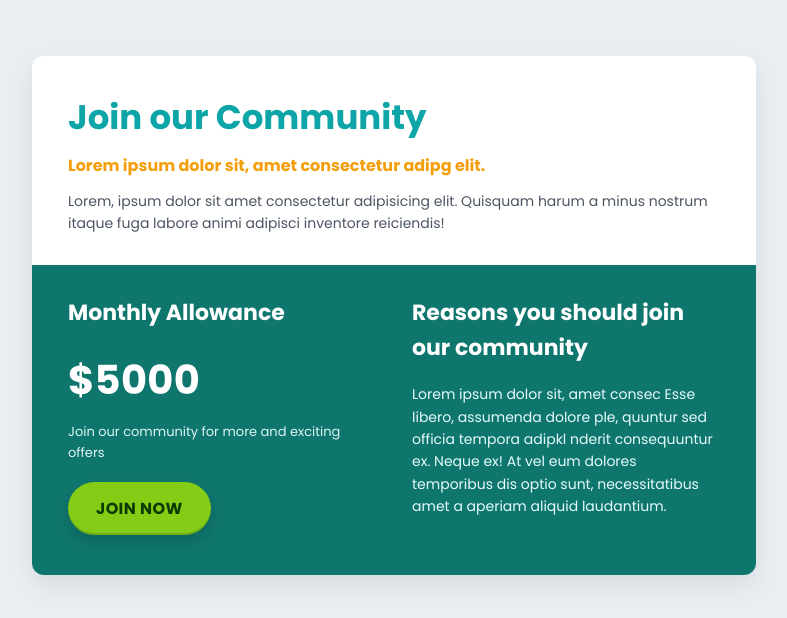
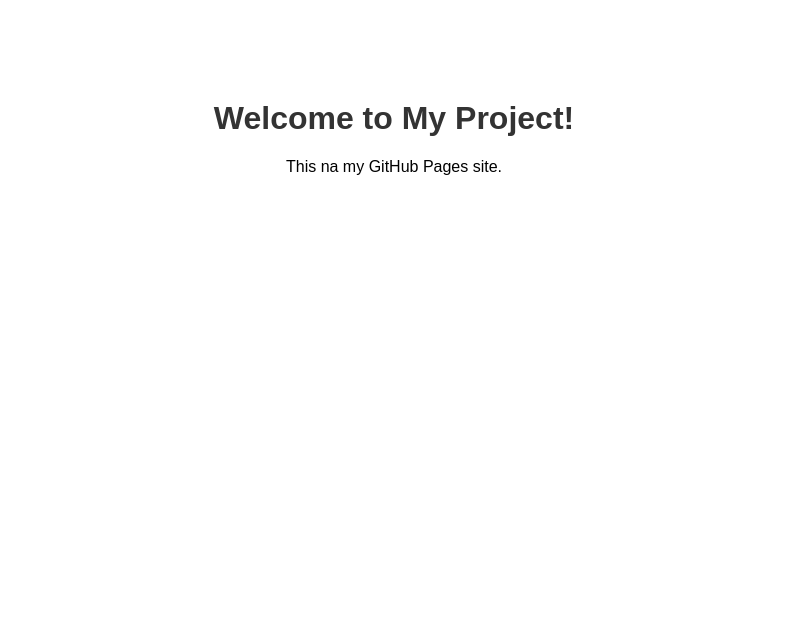
Before and after one commit to timzyalex/somo-aina-timilehin-project, a plain HTML site: page index.html in a window 1280 px wide. Shown: the whole page, without its empty margins (246-1033 px from the left). Drawn offline with Linux system fonts and the light colour scheme.

Commit message:
Replace index.html content with new project structure
The previous content has been replaced with a new HTML structure for the 'Somo Aina Timilehin Project'.

```diff
--- a/index.html
+++ b/index.html
@@ -1,174 +1,17 @@
 <!DOCTYPE html>
 <html lang="en">
 <head>
-  <meta charset="UTF-8" />
-  <meta name="viewport" content="width=device-width, initial-scale=1" />
-  <title>Join our Community</title>
-  <link href="https://fonts.googleapis.com/css2?family=Poppins:wght@400;600;700&display=swap" rel="stylesheet">
-  <style>
-    :root{
-      --bg:#e9eef2;                 /* page background */
-      --card:#ffffff;               /* top card */
-      --teal:#0ea5a8;               /* heading teal */
-      --dark-teal:#0f766e;          /* lower band */
-      --text:#334155;               /* body text */
-      --muted:#4b5563;              /* muted text */
-      --accent:#f59e0b;             /* amber subheading */
-      --cta:#84cc16;                /* button green */
-      --cta-dark:#65a30d;           /* button hover */
-      --shadow: 0 10px 25px rgba(0,0,0,.08);
-      --radius: 12px;
-      --radius-pill: 999px;
-    }
-
-    *{box-sizing:border-box}
-    html,body{height:100%}
-    body{
-      margin:0;
-      background:var(--bg);
-      font-family:"Poppins", system-ui, -apple-system, Segoe UI, Roboto, Helvetica, Arial, "Apple Color Emoji", "Segoe UI Emoji";
-      color:var(--text);
-      line-height:1.6;
-    }
-
-    .wrap{
-      max-width: 760px;
-      margin: 56px auto;
-      padding: 0 18px;
-    }
-
-    .card{
-      border-radius: var(--radius);
-      overflow: hidden;
-      box-shadow: var(--shadow);
-      background: var(--card);
-    }
-
-    /* top white section */
-    .card__top{
-      padding: 40px 36px 30px 36px;
-      background: var(--card);
-    }
-
-    .eyebrow{
-      font-weight:700;
-      font-size: 34px;
-      line-height:1.25;
-      margin:0 0 14px 0;
-      color: var(--teal);
-    }
-
-    .sub{
-      font-weight:700;
-      color: var(--accent);
-      margin: 0 0 12px 0;
-      font-size: 16px;
-    }
-
-    .lead{
-      margin: 0;
-      color: var(--muted);
-      font-size: 14px;
-    }
-
-    /* bottom teal section */
-    .card__bottom{
-      background: var(--dark-teal);
-      color: #e7f7f6;
-      padding: 30px 36px 40px 36px;
-    }
-
-    .grid{
-      display: grid;
-      grid-template-columns: 1fr 1fr;
-      gap: 36px;
-      align-items: start;
-    }
-
-    .h3{
-      font-weight:700;
-      font-size: 22px;
-      margin:0 0 18px 0;
-      color:#ffffff;
-    }
-
-    .amount{
-      font-weight: 800;
-      font-size: 40px;
-      margin: 0 0 10px 0;
-      color:#ffffff;
-      letter-spacing: .3px;
-    }
-
-    .supporting{
-      margin:0 0 18px 0;
-      font-size: 13px;
-      color:#dcf5f3;
-    }
-
-    .btn{
-      display:inline-block;
-      border:none;
-      outline:none;
-      padding: 14px 28px;
-      border-radius: var(--radius-pill);
-      background: var(--cta);
-      color:#0b3a02;
-      text-decoration:none;
-      font-weight:700;
-      letter-spacing:.4px;
-      box-shadow: inset 0 -2px 0 rgba(0,0,0,.15), 0 6px 14px rgba(0,0,0,.15);
-      transition: transform .08s ease, background .2s ease, box-shadow .2s ease;
-    }
-    .btn:hover{ background: var(--cta-dark);}
-    .btn:active{ transform: translateY(1px); box-shadow: inset 0 -1px 0 rgba(0,0,0,.2), 0 3px 8px rgba(0,0,0,.18);}
-
-    .reasons{
-      color:#e6fbfa;
-      font-size: 14px;
-    }
-
-    /* responsive */
-    @media (max-width: 640px){
-      .eyebrow{ font-size: 28px; }
-      .grid{ grid-template-columns: 1fr; gap: 26px; }
-      .card__top{ padding: 30px 22px 22px; }
-      .card__bottom{ padding: 24px 22px 30px; }
-    }
-  </style>
+    <meta charset="UTF-8">
+    <meta name="viewport" content="width=device-width, initial-scale=1.0">
+    <title>Somo Aina Timilehin Project</title>
+    <style>
+        body { font-family: Arial, sans-serif; text-align: center; margin-top: 100px; }
+        h1 { color: #333; }
+    </style>
 </head>
 <body>
-  <main class="wrap">
-    <section class="card" aria-label="Join our Community">
-      <div class="card__top">
-        <h1 class="eyebrow">Join our Community</h1>
-        <p class="sub">Lorem ipsum dolor sit, amet consectetur adipg elit.</p>
-        <p class="lead">Lorem, ipsum dolor sit amet consectetur adipisicing elit. Quisquam harum a minus nostrum itaque fuga labore animi adipisci inventore reiciendis!</p>
-      </div>
-
-      <div class="card__bottom">
-        <div class="grid">
-          <!-- Left column -->
-          <div>
-            <h2 class="h3">Monthly Allowance</h2>
-            <p class="amount">$5000</p>
-            <p class="supporting">Join our community for more and exciting offers</p>
-            <a class="btn" href="#" aria-label="Join now">JOIN NOW</a>
-          </div>
-
-          <!-- Right column -->
-          <div>
-            <h2 class="h3">Reasons you should join<br> our community</h2>
-            <p class="reasons">
-              Lorem ipsum dolor sit, amet consec Esse libero, assumenda dolore ple,
-              quuntur sed officia tempora adipkl nderit consequuntur ex. Neque ex!
-              At vel eum dolores temporibus dis optio sunt, necessitatibus amet a
-              aperiam aliquid laudantium.
-            </p>
-          </div>
-        </div>
-      </div>
-    </section>
-  </main>
+    <h1>Welcome to My Project!</h1>
+    <p>This na my GitHub Pages site. </p>
+    <!-- Put all your content here -->
 </body>
 </html>
```
